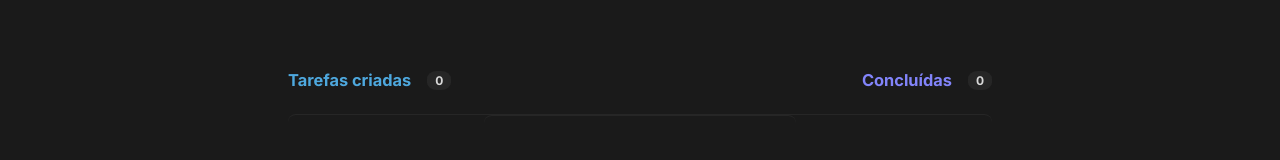
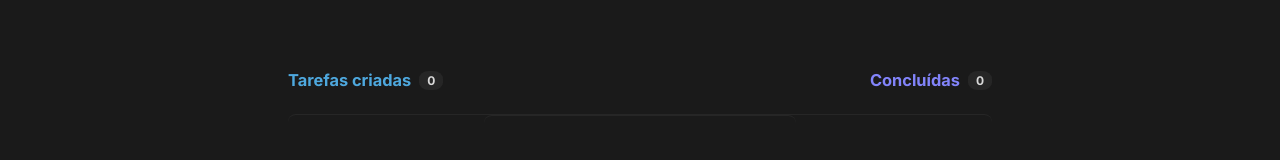
Before and after one commit to limagustavo2200/ToDoListReact, a React (Vite) app: page / in a window 1280 px wide. Shown: the part 248-408 px from the top of the page. Built offline with nearby package versions, Linux system fonts and the light colour scheme.

Commit message:
finished to-do list with react and ts

```diff
--- a/src/App.module.css
+++ b/src/App.module.css
@@ -30,19 +30,19 @@
     flex-direction: row;
     align-items: center;
     justify-content: space-between;
+    width: 100%;
 
     font-size: 0.875rem;
     margin-bottom: 1.5rem;
     font-weight: bold;
     gap: 1rem;
-    width: 100%;
 }
 
 .title_and_accountant {
     display: flex;
     align-items: center;
     justify-content: flex-start;
-    gap: 1rem;
+    gap: 0.5rem;
 }
 
 .title_and_accountant  p {
@@ -72,6 +72,7 @@
     border-radius: 8px;
     font-size: 1rem;
     color: var(--gray-300);
+    width: 100%;
 
     display: flex;
     flex-direction: column;
@@ -103,46 +104,3 @@
 .info_container p {
     font-weight: 200;
 }
-
-/*
-    RESPONSIVIDADE:
-*/
-
-@media (max-width: 320px) {
-    /* Ajustes para telas bem pequenas */
-  }
-
-  /* Smartphones médios e grandes (321px a 480px) */
-@media (min-width: 321px) and (max-width: 480px) {
-    /* Ajustes para smartphones médios e grandes */
-}
-
-  /* Tablets pequenos em modo retrato (481px a 767px) */
-@media (min-width: 481px) and (max-width: 767px) {
-    /* Ajustes para tablets pequenos */
-}
-
-  /* Tablets grandes e pequenos laptops (768px a 1023px) */
-@media (min-width: 768px) and (max-width: 1023px) {
-    /* Ajustes para tablets grandes e laptops pequenos */
-}
-
-  /* Laptops médios e desktops pequenos (1024px a 1279px) */
-@media (min-width: 1024px) and (max-width: 1279px) {
-    /* Ajustes para laptops e desktops pequenos */
-}
-
-  /* Desktops médios (1280px a 1439px) */
-@media (min-width: 1280px) and (max-width: 1439px) {
-    /* Ajustes para desktops médios */
-}
-
-  /* Desktops grandes (1440px a 2559px) */
-@media (min-width: 1440px) and (max-width: 2559px) {
-    /* Ajustes para desktops grandes */
-}
-
-  /* Telas ultra grandes (2560px e acima) */
-@media (min-width: 2560px) {
-    /* Ajustes para telas muito grandes (4K ou superiores) */
-}
```
